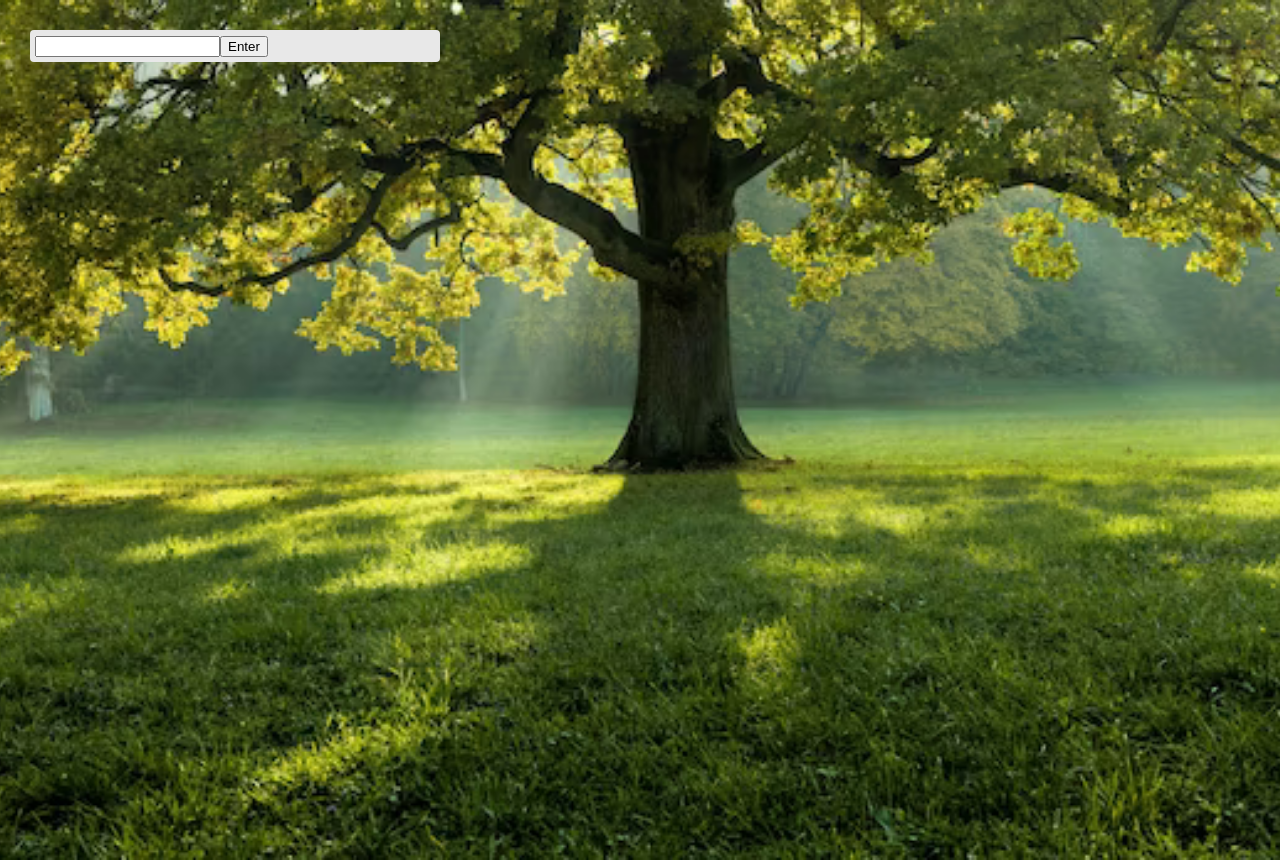
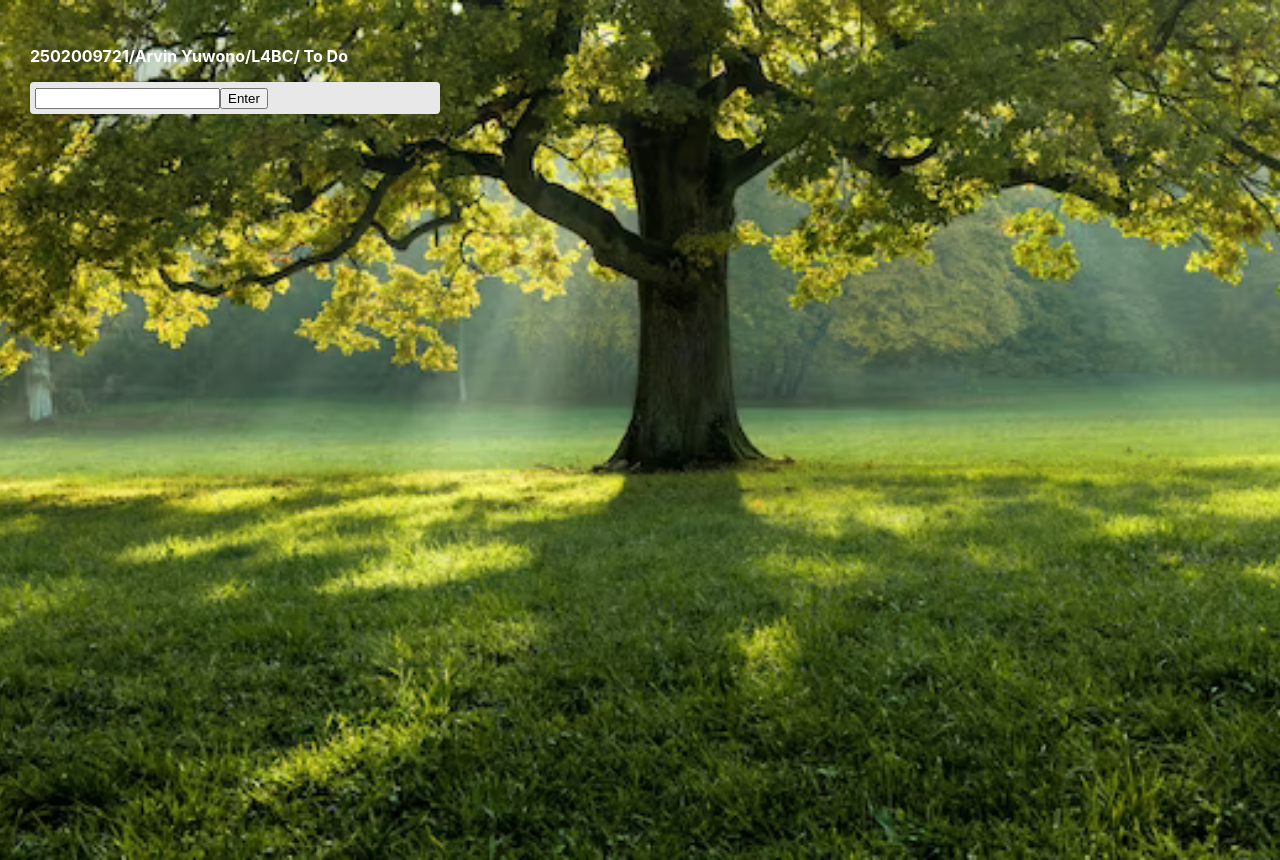
Before and after one commit to Gitroars/todo-app, a React (Create React App) app: page / in a window 1280 px wide. Shown: the top 860 px of the page. Built offline with nearby package versions, Linux system fonts and the light colour scheme.

Commit message:
Add Name

```diff
--- a/src/App.css
+++ b/src/App.css
@@ -1,4 +1,7 @@
-
+.main-title{
+  font-weight: bold;
+  color: white;
+}
 
 .app {
   background-image: url('beautiful_tree.png');
--- a/src/App.js
+++ b/src/App.js
@@ -1,7 +1,7 @@
 import React from "react";
 import "./App.css";
 import {ImCheckmark,ImCross} from 'react-icons/im'
-
+import PageTitle from "./components/PageTitle";
 
 function Todo({ todo,index,completeTodo,removeTodo}) {
   return (
@@ -65,6 +65,9 @@ function App() {
 
   return (
     <div className="app">
+      <div className="main-title">
+        <PageTitle></PageTitle>
+      </div>
       <div className="todo-list">
       <TodoForm addTodo={addTodo}/>
         {todos.map((todo, index) => (
--- /dev/null
+++ b/src/components/PageTitle.js
@@ -0,0 +1,8 @@
+import React from 'react'
+function PageTitle(){
+    return(
+        <p>2502009721/Arvin Yuwono/L4BC/ To Do</p>
+    )
+}
+
+export default PageTitle
```
